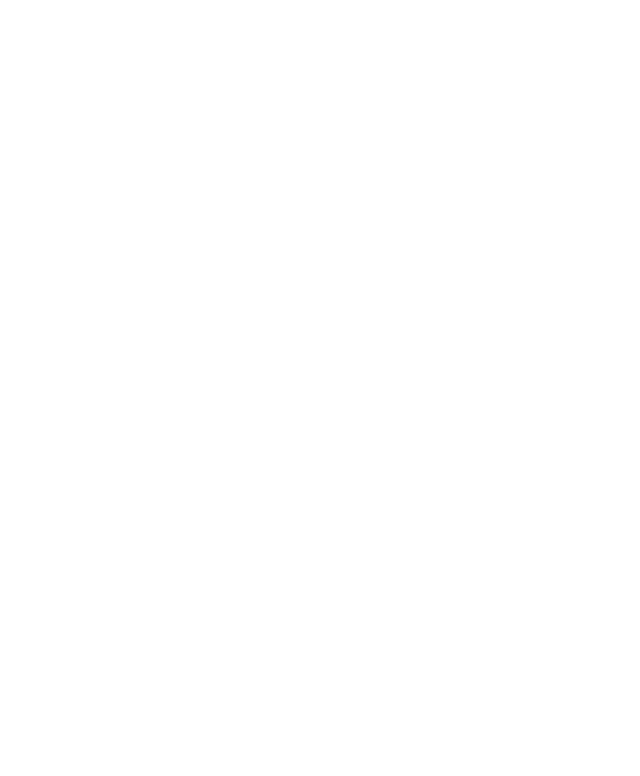
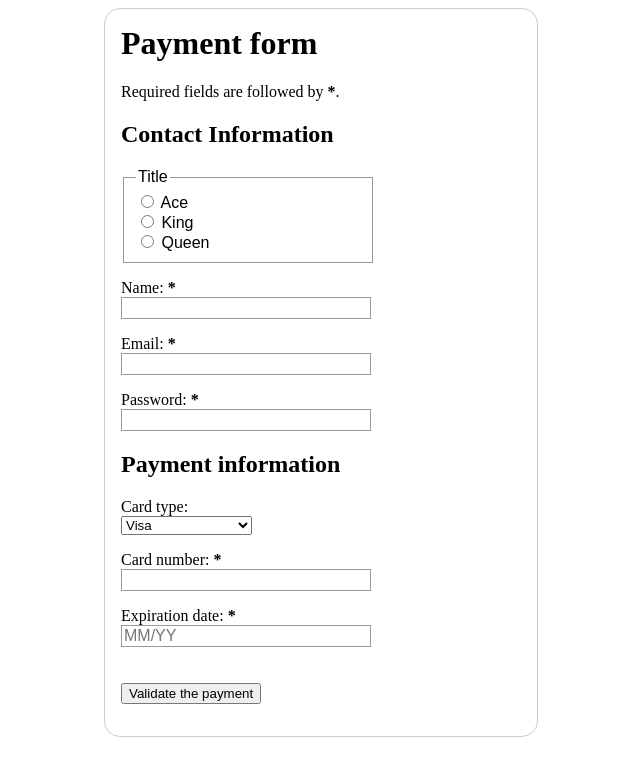
Before and after one commit to elliottfeltham/html-basics, a plain HTML site: page html-forms-basic/payment-form.html in a window 1280 px wide. Shown: the whole page, without its empty margins (319-959 px from the left). Drawn offline with Linux system fonts and the light colour scheme.

Commit message:
Add form and styles

```diff
--- a/html-forms-basic/payment-form.html
+++ b/html-forms-basic/payment-form.html
@@ -5,11 +5,96 @@
     <meta charset="UTF-8">
     <meta name="viewport" content="width=device-width, initial-scale=1.0">
     <title>Payment Form</title>
+    <link href="payment-styles.css" rel="stylesheet">
 </head>
 
 <body>
-    <form action="">
-
+    <form action="payment-form.html" method="post">
+        <h1>Payment form</h1>
+        <p>
+            Required fields are followed by
+            <strong><span aria-label="required">*</span></strong>.
+        </p>
+        <section>
+            <h2>Contact Information</h2>
+            <fieldset>
+                <legend>Title</legend>
+                <ul>
+                    <li>
+                        <label for="title-1">
+                            <input type="radio" id="title-1" name="title" value="A" />
+                            Ace
+                        </label>
+                    </li>
+                    <li>
+                        <label for="title-2">
+                            <input type="radio" id="title-2" name="title" value="K" />
+                            King
+                        </label>
+                    </li>
+                    <li>
+                        <label for="title-3">
+                            <input type="radio" id="title-3" name="title" value="Q" />
+                            Queen
+                        </label>
+                    </li>
+                </ul>
+            </fieldset>
+            <p>
+                <label for="name">
+                    <span>Name: </span>
+                    <strong><span aria-label="required">*</span></strong>
+                </label>
+                <input type="text" id="name" name="username" required />
+            </p>
+            <p>
+                <label for="mail">
+                    <span>Email: </span>
+                    <strong><span aria-label="required">*</span></strong>
+                </label>
+                <input type="email" id="mail" name="user-mail" required />
+            </p>
+            <p>
+                <label for="pwd">
+                    <span>Password: </span>
+                    <strong><span aria-label="required">*</span></strong>
+                </label>
+                <input type="password" id="pwd" name="password" required />
+            </p>
+        </section>
+        <section>
+            <h2>Payment information</h2>
+            <p>
+                <label for="card">
+                    <span>Card type:</span>
+                </label>
+                <select id="card" name="user-card">
+                    <option value="visa">Visa</option>
+                    <option value="mc">Mastercard</option>
+                    <option value="amex">American Express</option>
+                </select>
+            </p>
+            <p>
+                <label for="number">
+                    <span>Card number:</span>
+                    <strong><span aria-label="required">*</span></strong>
+                </label>
+                <input type="tel" id="number" name="card-number" required />
+            </p>
+            <p>
+                <label for="expiration">
+                    <span>Expiration date:</span>
+                    <strong><span aria-label="required">*</span></strong>
+                </label>
+                <input type="text" id="expiration" name="expiration" required placeholder="MM/YY"
+                    pattern="^(0[1-9]|1[0-2])\/([0-9]{2})$" />
+            </p>
+        </section>
+        <section>
+            <p>
+                <button type="submit">Validate the payment</button>
+            </p>
+        </section>
     </form>
 </body>
 
--- /dev/null
+++ b/html-forms-basic/payment-styles.css
@@ -0,0 +1,52 @@
+h1 {
+	margin-top: 0;
+}
+
+ul {
+	margin: 0;
+	padding: 0;
+	list-style: none;
+}
+
+form {
+	margin: 0 auto;
+	width: 400px;
+	padding: 1em;
+	border: 1px solid #ccc;
+	border-radius: 1em;
+}
+
+label span {
+	display: inline-block;
+	text-align: right;
+}
+
+input,
+fieldset {
+	font: 1em sans-serif;
+	width: 250px;
+	box-sizing: border-box;
+	border: 1px solid #999;
+}
+
+input[type="checkbox"],
+input[type="radio"] {
+	width: auto;
+	border: none;
+}
+
+input:focus {
+	background-color: yellow;
+}
+
+button {
+	margin: 20px 0 0 0;
+}
+
+label {
+	display: inline-block;
+}
+
+p label {
+	width: 100%;
+}
```
